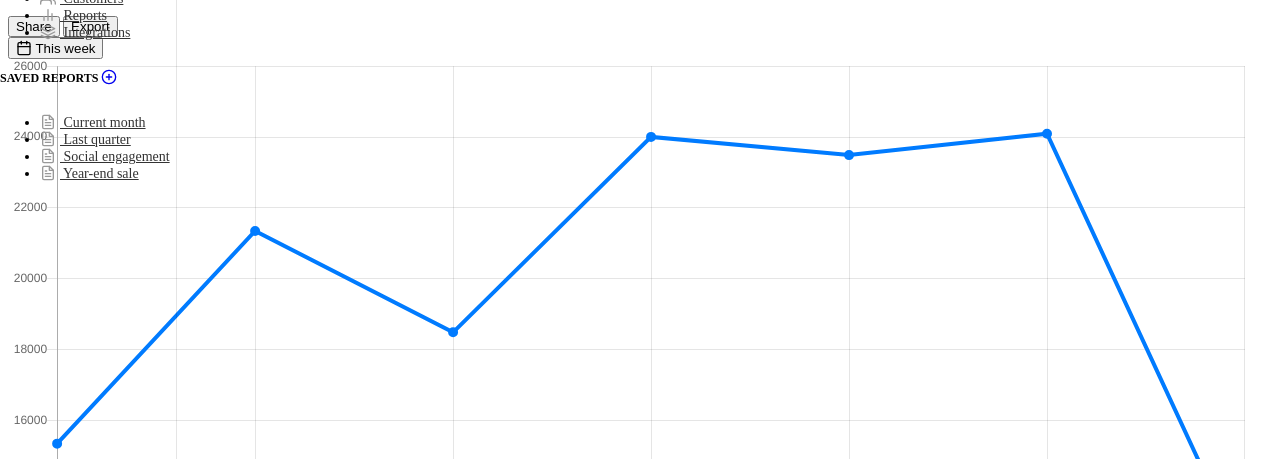
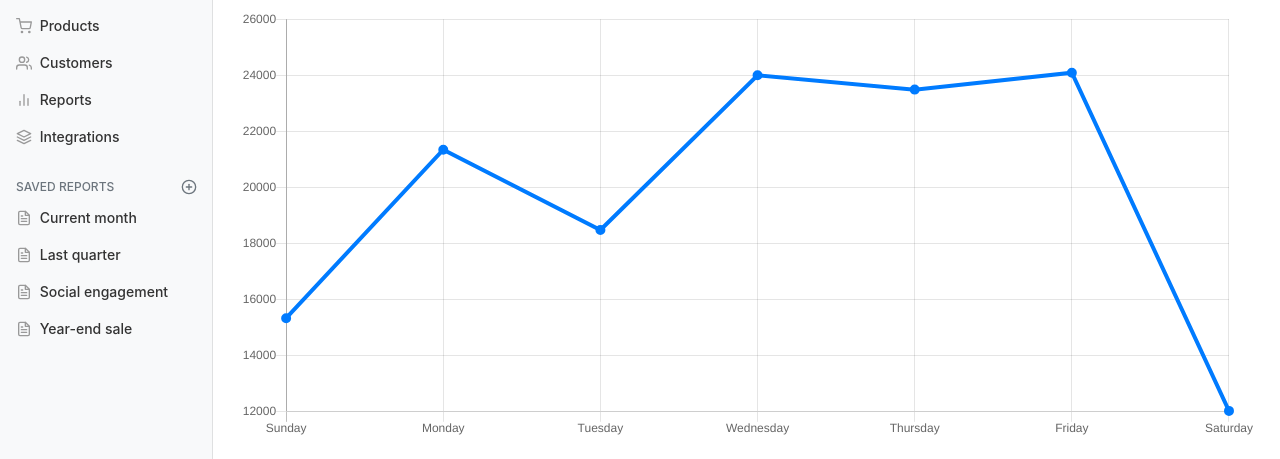
Before and after one commit to dimasajipangestu/bootstraptest, a plain HTML site: page index.html in a window 1280 px wide. Shown: the part 131-590 px from the top of the page. Drawn offline with nearby package versions, Linux system fonts and the light colour scheme; the site is published under a folder, as on GitHub Pages, so addresses that start at the root find nothing.

Commit message:
Update index.html

```diff
--- a/index.html
+++ b/index.html
@@ -11,7 +11,7 @@
     <link rel="canonical" href="https://getbootstrap.com/docs/4.5/examples/dashboard/">
 
     <!-- Bootstrap core CSS -->
-<link href="/bootstrap.min.css" rel="stylesheet">
+<link href="bootstrap.min.css" rel="stylesheet">
 
     <style>
       .bd-placeholder-img {
@@ -273,7 +273,7 @@
   </div>
 </div>
 <script src="https://code.jquery.com/jquery-3.5.1.slim.min.js" integrity="sha384-DfXdz2htPH0lsSSs5nCTpuj/zy4C+OGpamoFVy38MVBnE+IbbVYUew+OrCXaRkfj" crossorigin="anonymous"></script>
-      <script>window.jQuery || document.write('<script src="/assets/js/vendor/jquery.slim.min.js"><\/script>')</script><script src="/bootstrap.bundle.min.js"></script>
+      <script>window.jQuery || document.write('<script src="/assets/js/vendor/jquery.slim.min.js"><\/script>')</script><script src="bootstrap.bundle.min.js"></script>
         <script src="https://cdnjs.cloudflare.com/ajax/libs/feather-icons/4.9.0/feather.min.js"></script>
         <script src="https://cdnjs.cloudflare.com/ajax/libs/Chart.js/2.7.3/Chart.min.js"></script>
         <script src="dashboard.js"></script></body>
```
